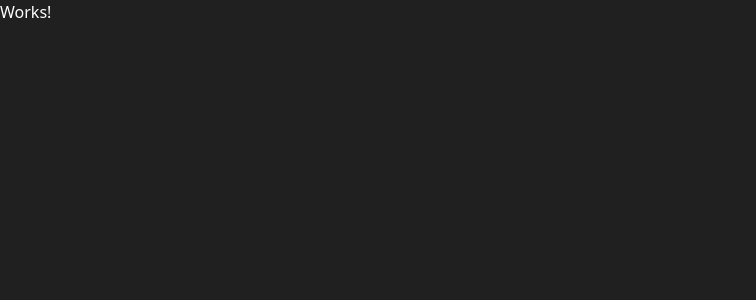
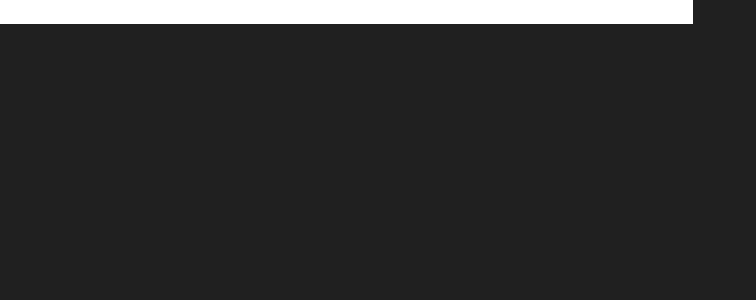
Before and after one commit to 4rn4u/mern-login-app, a React (Vite) app in the folder client/: page /register in a window 1280 px wide. Shown: the top 300 px of the page, without its empty margins (0-756 px from the left). Built offline with nearby package versions, Linux system fonts and the light colour scheme.

Commit message:
adding hook form

```diff
--- a/client/package.json
+++ b/client/package.json
@@ -12,6 +12,7 @@
   "dependencies": {
     "react": "^18.2.0",
     "react-dom": "^18.2.0",
+    "react-hook-form": "^7.51.1",
     "react-router-dom": "^6.22.3"
   },
   "devDependencies": {
--- a/client/src/pages/RegisterPage.jsx
+++ b/client/src/pages/RegisterPage.jsx
@@ -1,6 +1,15 @@
+import {useForm} from 'react-hook-form'
+
 function RegisterPage() {
     return(
-      <div>Works!</div>
+      <div>
+          <form action="">
+        <input type="text" name="username"/>
+        <input type="email" name="email"/>
+        <input type="password" name="password"/>
+          </form>
+
+      </div>
     )
   }
 
```
Also changed, not shown: 1 other file (tests, documents, lock files or other folders).
